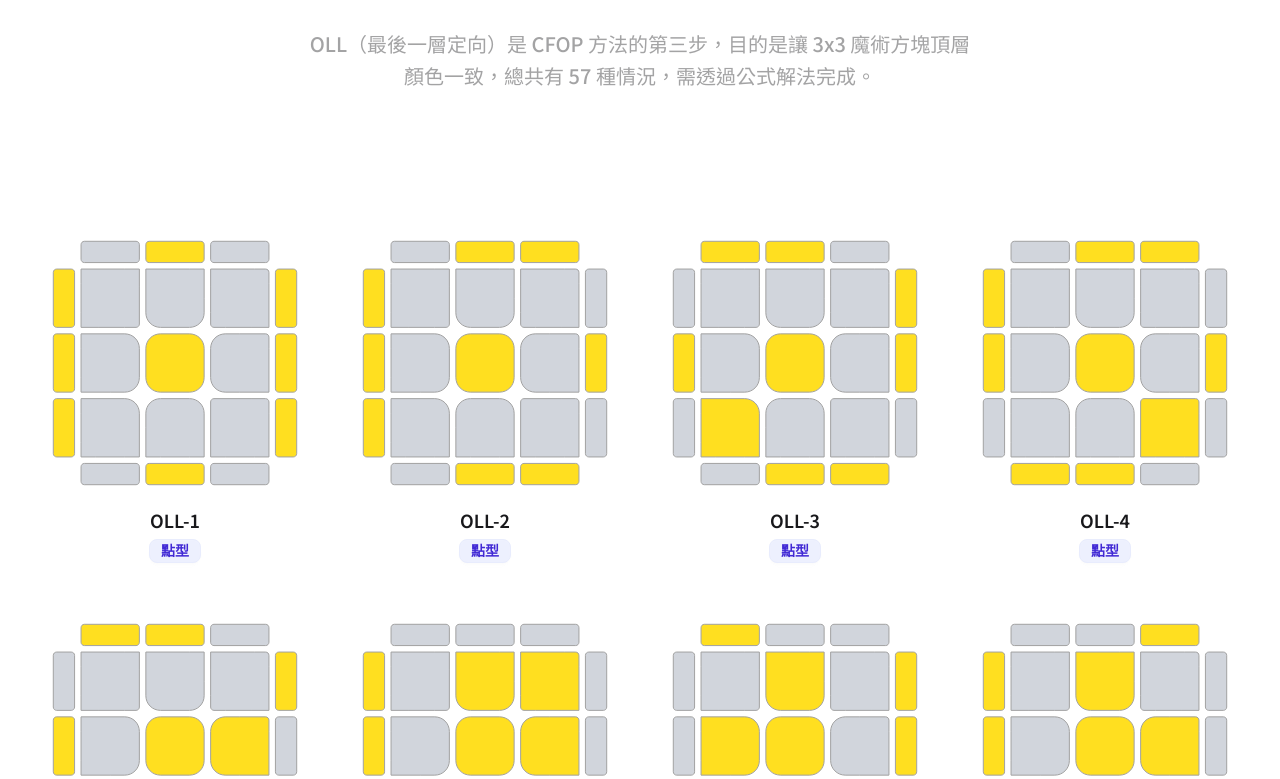
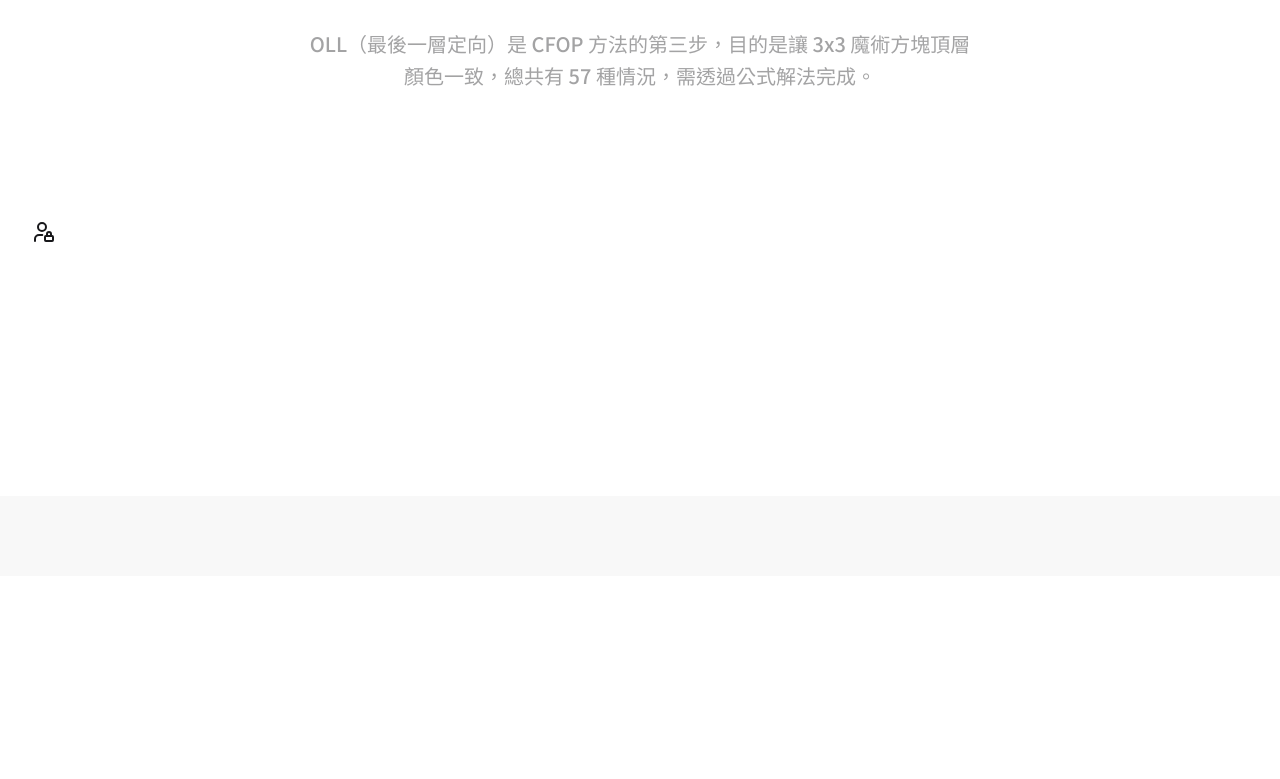
Before and after one commit to GaiaYang/cube-web, a Next.js app in the folder cube-web/: page /event/333/algs/oll in a window 1280 px wide. Shown: the part 304-1083 px from the top of the page. After the commit the page ends 880 px from the top, so only its background shows below. Built offline with nearby package versions, Linux system fonts and the light colour scheme.

Commit message:
補更新

```diff
--- a/cube-web/src/app/(main)/event/333/algs/oll/page.tsx
+++ b/cube-web/src/app/(main)/event/333/algs/oll/page.tsx
@@ -1,4 +1,5 @@
 import React from "react";
+import { UserLockIcon } from "lucide-react";
 
 import cn from "@/utils/cn";
 import type { OLLDefinition } from "@/types/cube/333";
@@ -21,14 +22,14 @@ export default function Page() {
       <div
         className={cn("container", "px-4 sm:px-6 lg:px-8", "pb-16 sm:pb-24")}
       >
-        <ul
+        <UserLockIcon
           className={cn(
             "grid gap-6",
             "grid-cols-1 sm:grid-cols-2 lg:grid-cols-3 xl:grid-cols-4",
           )}
         >
           {definitions.map(_renderItem)}
-        </ul>
+        </UserLockIcon>
       </div>
     </main>
   );
```
